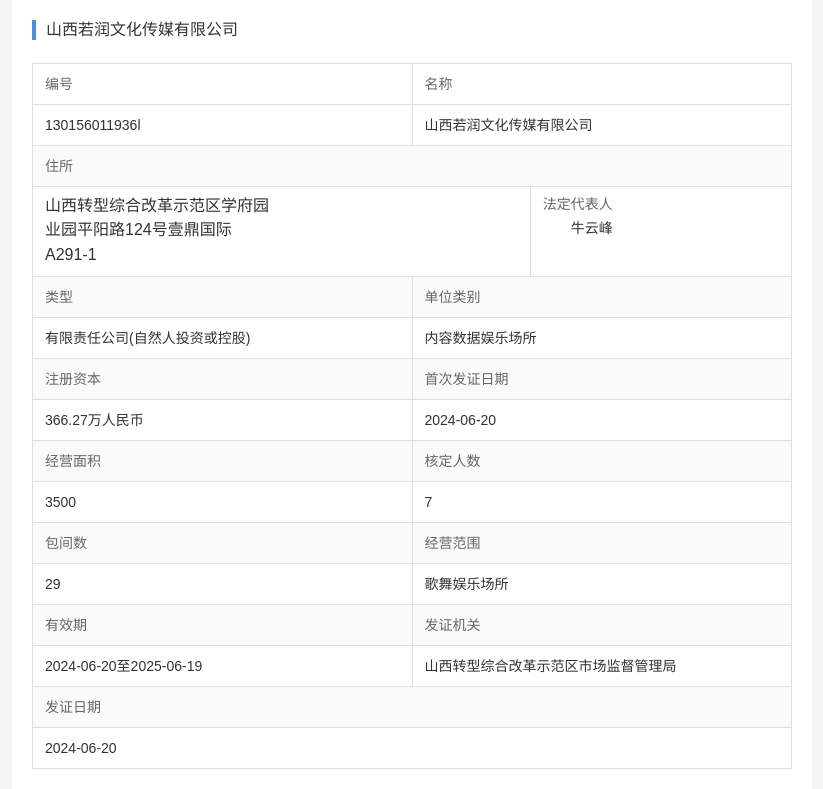
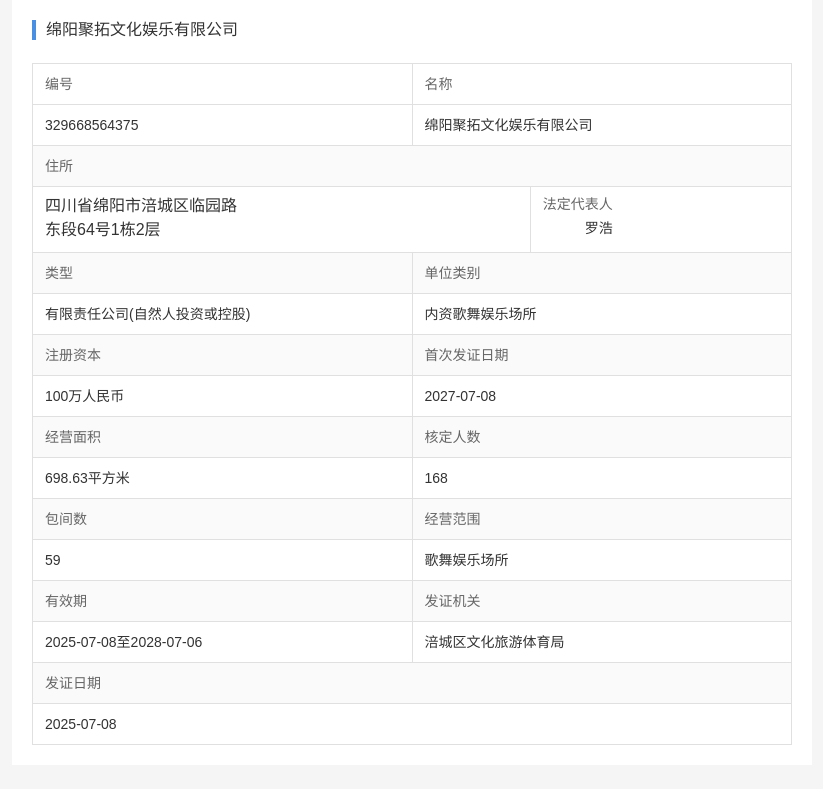
Before and after one commit to luohengjian/jutuo, a plain HTML site: page index.html in a window 1280 px wide. Shown: the part 102-891 px from the top of the page, without its empty margins (228-1051 px from the left). After the commit the page ends 867 px from the top, so only its background shows below. Drawn offline with Linux system fonts and the light colour scheme.

Commit message:
Update index.html

```diff
--- a/index.html
+++ b/index.html
@@ -3,7 +3,7 @@
 <head>
     <meta charset="UTF-8">
     <meta name="viewport" content="width=device-width, initial-scale=1.0">
-    <title>中华人民共和国文化和旅游部 - 企业信息</title>
+    <title>中华人民共和国文化和旅游部 </title>
     <link rel="stylesheet" href="styles.css">
 </head>
 <body>
@@ -15,7 +15,7 @@
         <div class="company-section">
             <div class="company-header">
                 <div class="blue-bar"></div>
-                <h2>山西若润文化传媒有限公司</h2>
+                <h2>绵阳聚拓文化娱乐有限公司</h2>
             </div>
 
             <div class="info-grid">
@@ -31,10 +31,10 @@
 
                 <div class="info-row">
                     <div class="info-item left-col">
-                        <span class="value">130156011936l</span>
+                        <span class="value">329668564375</span>
                     </div>
                     <div class="info-item right-col">
-                        <span class="value">山西若润文化传媒有限公司</span>
+                        <span class="value">绵阳聚拓文化娱乐有限公司</span>
                     </div>
                 </div>
 
@@ -48,15 +48,15 @@
                 <div class="info-row">
                     <div class="info-item address-col">
                         <div class="address-content">
-                            <div>山西转型综合改革示范区学府园</div>
-                            <div>业园平阳路124号壹鼎国际</div>
-                            <div>A291-1</div>
+                            <div>四川省绵阳市涪城区临园路</div>
+                            <div>东段64号1栋2层</div>
+                            <div></div>
                         </div>
                     </div>
                     <div class="info-item legal-rep-col">
                         <div class="legal-rep-content">
                             <div class="label">法定代表人</div>
-                            <div class="value">牛云峰</div>
+                            <div class="value">罗浩</div>
                         </div>
                     </div>
                 </div>
@@ -76,7 +76,7 @@
                         <span class="value">有限责任公司(自然人投资或控股)</span>
                     </div>
                     <div class="info-item right-col">
-                        <span class="value">内容数据娱乐场所</span>
+                        <span class="value">内资歌舞娱乐场所</span>
                     </div>
                 </div>
 
@@ -92,10 +92,10 @@
 
                 <div class="info-row">
                     <div class="info-item left-col">
-                        <span class="value">366.27万人民币</span>
+                        <span class="value">100万人民币</span>
                     </div>
                     <div class="info-item right-col">
-                        <span class="value">2024-06-20</span>
+                        <span class="value">2027-07-08</span>
                     </div>
                 </div>
 
@@ -111,10 +111,10 @@
 
                 <div class="info-row">
                     <div class="info-item left-col">
-                        <span class="value">3500</span>
+                        <span class="value">698.63平方米</span>
                     </div>
                     <div class="info-item right-col">
-                        <span class="value">7</span>
+                        <span class="value">168</span>
                     </div>
                 </div>
 
@@ -130,7 +130,7 @@
 
                 <div class="info-row">
                     <div class="info-item left-col">
-                        <span class="value">29</span>
+                        <span class="value">59</span>
                     </div>
                     <div class="info-item right-col">
                         <span class="value">歌舞娱乐场所</span>
@@ -149,10 +149,10 @@
 
                 <div class="info-row">
                     <div class="info-item left-col">
-                        <span class="value">2024-06-20至2025-06-19</span>
+                        <span class="value">2025-07-08至2028-07-06</span>
                     </div>
                     <div class="info-item right-col">
-                        <span class="value">山西转型综合改革示范区市场监督管理局</span>
+                        <span class="value">涪城区文化旅游体育局</span>
                     </div>
                 </div>
 
@@ -165,7 +165,7 @@
 
                 <div class="info-row">
                     <div class="info-item full-width">
-                        <span class="value">2024-06-20</span>
+                        <span class="value">2025-07-08</span>
                     </div>
                 </div>
             </div>
```
